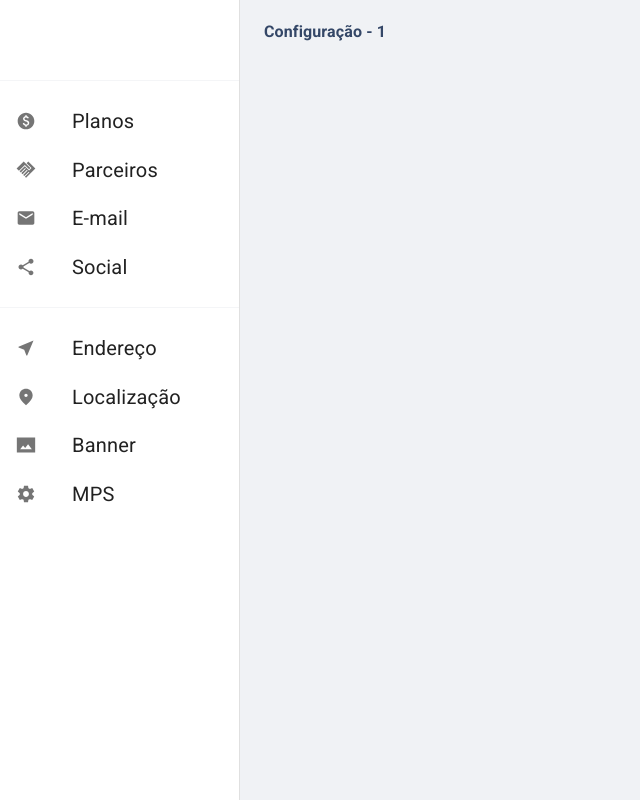
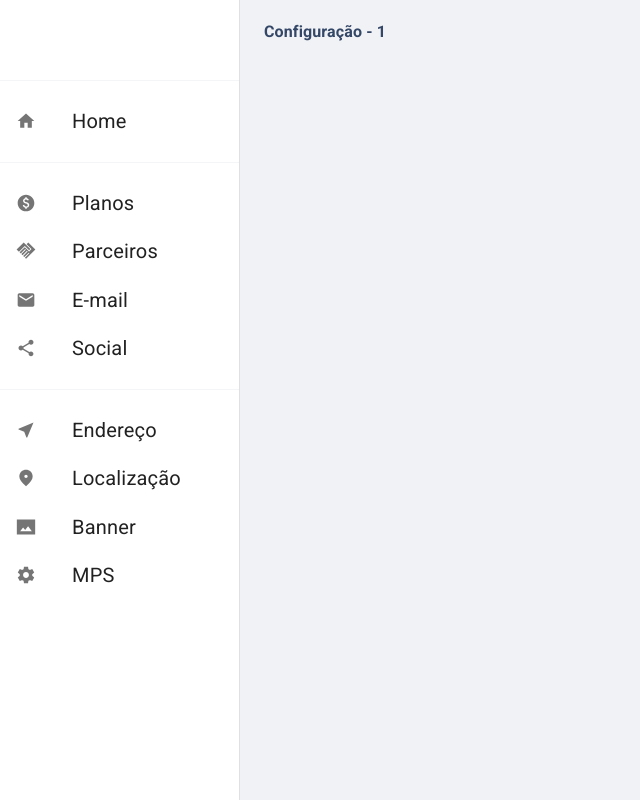
Before and after one commit to JoanesJr/itelecom-website, a React (Create React App) app: page /admin/1/config/1 in a window 1280 px wide. Shown: the whole page, without its empty margins (0-640 px from the left). Built offline with nearby package versions, Linux system fonts and the light colour scheme.

Commit message:
home admin
home admin

```diff
--- a/src/pages/Admin/drawerConfig.jsx
+++ b/src/pages/Admin/drawerConfig.jsx
@@ -1,6 +1,7 @@
 import { useState } from "react";
 import AppBar from "@mui/material/AppBar";
 import Box from "@mui/material/Box";
+import Link from "@mui/material/Link";
 import CssBaseline from "@mui/material/CssBaseline";
 import Divider from "@mui/material/Divider";
 import Drawer from "@mui/material/Drawer";
@@ -23,6 +24,7 @@ import NearMeSharpIcon from "@mui/icons-material/NearMeSharp";
 import PhotoSizeSelectActualSharpIcon from "@mui/icons-material/PhotoSizeSelectActualSharp";
 import SettingsSharpIcon from "@mui/icons-material/SettingsSharp";
 import { useNavigate } from "react-router-dom";
+import HomeSharpIcon from "@mui/icons-material/HomeSharp";
 
 const drawerWidth = 240;
 
@@ -79,6 +81,19 @@ export const DrawerConfig = (props) => {
   const drawer = (
     <div>
       <Toolbar />
+      <Divider />
+
+      <List>
+        <ListItem disablePadding onClick={() => navigate("/admin/home")}>
+          <ListItemButton>
+            <ListItemIcon>
+              <HomeSharpIcon />
+            </ListItemIcon>
+            <ListItemText primary={"Home"} />
+          </ListItemButton>
+        </ListItem>
+      </List>
+
       <Divider />
       <List>
         {["Planos", "Parceiros", "E-mail", "Social"].map((text, index) => (
```
